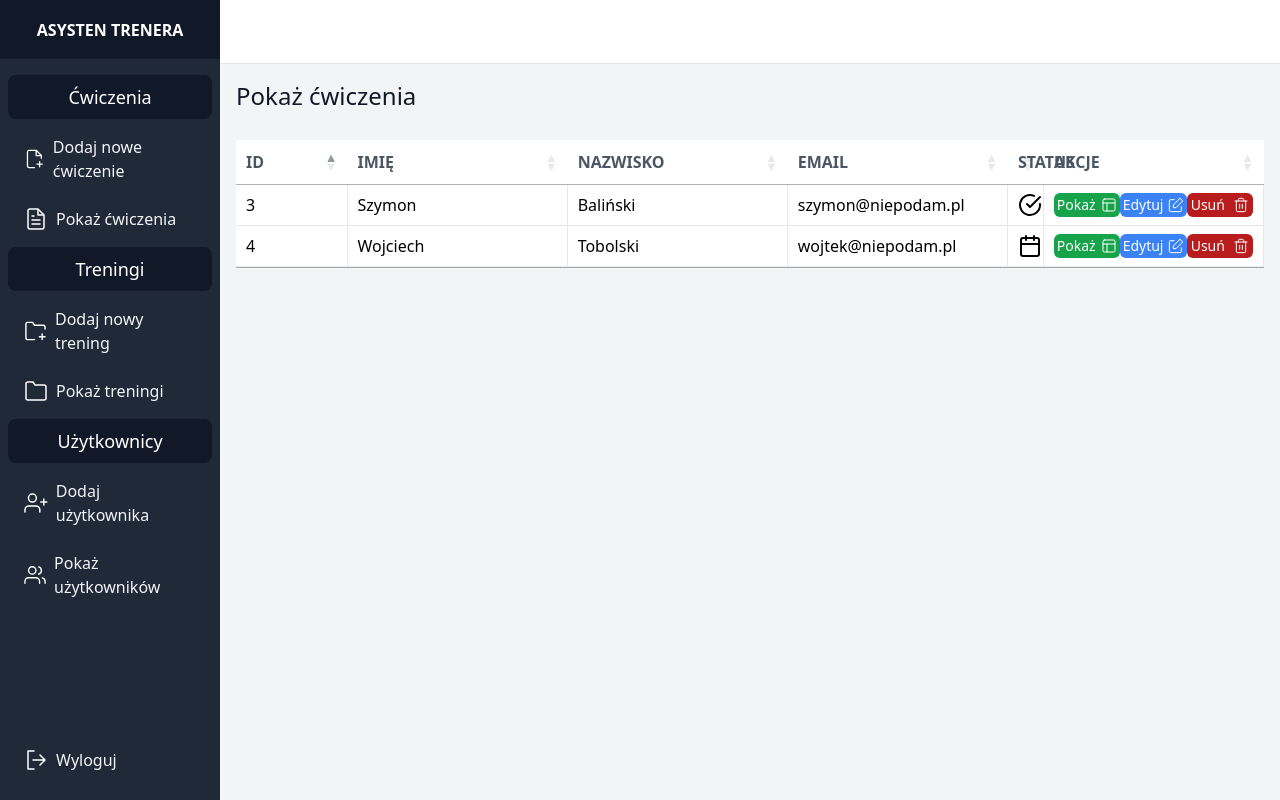
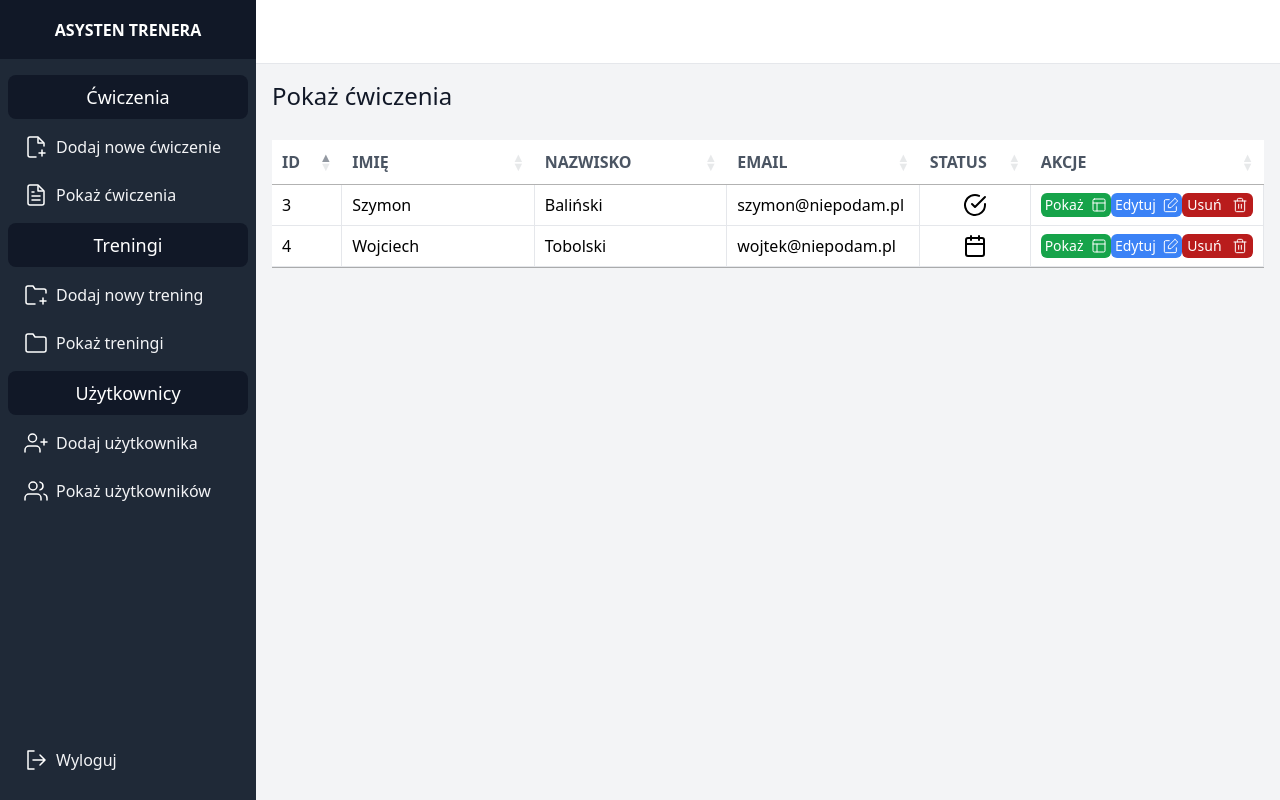
Before and after one commit to 321nomyzS/FitnessApp_server, a Django app: page /client in a window 1280 px wide. Run offline with Django 4.2, Linux system fonts and the light colour scheme; a user stored in the database is signed in; data comes from the database, SQL or seed files in the repository; both versions use the stored data as it was after the commit; some libraries are stand-ins or nearby versions.

Commit message:
Fixing show_clients.html styles

```diff
--- a/trener_style/static/css/dist/styles.css
+++ b/trener_style/static/css/dist/styles.css
@@ -885,11 +885,6 @@ select {
   height: 1.5rem;
 }
 
-.h-max {
-  height: -moz-max-content;
-  height: max-content;
-}
-
 .h-px {
   height: 1px;
 }
@@ -898,14 +893,6 @@ select {
   height: 100vh;
 }
 
-.h-full {
-  height: 100%;
-}
-
-.w-1\/12 {
-  width: 8.333333%;
-}
-
 .w-1\/2 {
   width: 50%;
 }
@@ -960,6 +947,14 @@ select {
 
 .w-full {
   width: 100%;
+}
+
+.w-\[10\%\] {
+  width: 10%;
+}
+
+.w-\[5\%\] {
+  width: 5%;
 }
 
 .max-w-md {
@@ -1220,20 +1215,12 @@ select {
   padding-right: 1rem;
 }
 
-.pt-px {
-  padding-top: 1px;
-}
-
 .text-left {
   text-align: left;
 }
 
 .text-center {
   text-align: center;
-}
-
-.align-middle {
-  vertical-align: middle;
 }
 
 .font-\[sans-serif\] {
--- a/trener_style/templates/show_clients.html
+++ b/trener_style/templates/show_clients.html
@@ -18,12 +18,12 @@
         <table class="w-full table-fixed" datatable id="exercise-table">
             <thead class="">
               <tr class="bg-white my-5">
-                <th class="w-1/12 py-5 px-6 text-left text-gray-600 font-bold uppercase">ID</th>
-                <th class="w-1/5 py-5 px-6 text-left text-gray-600 font-bold uppercase">Imię</th>
-                <th class="w-1/5 py-5 px-6 text-left text-gray-600 font-bold uppercase">Nazwisko</th>
-                <th class="w-1/5 py-5 px-6 text-left text-gray-600 font-bold uppercase">Email</th>
-                <th class="w-1/8 py-5 px-6 text-left text-gray-600 font-bold uppercase">Status</th>
-                <th class="w-1/5 py-5 px-6 text-left text-gray-600 font-bold uppercase">Akcje</th>
+                <th style="width: 5%" class="py-5 px-6 text-left text-gray-600 font-bold uppercase">ID</th>
+                <th style="width: 20%" class="py-5 px-6 text-left text-gray-600 font-bold uppercase">Imię</th>
+                <th style="width: 20%" class="py-5 px-6 text-left text-gray-600 font-bold uppercase">Nazwisko</th>
+                <th style="width: 20%" class="py-5 px-6 text-left text-gray-600 font-bold uppercase">Email</th>
+                <th style="width: 10%" class="py-5 px-6 text-left text-gray-600 font-bold uppercase">Status</th>
+                <th style="width: 25%" class="py-5 px-6 text-left text-gray-600 font-bold uppercase">Akcje</th>
               </tr>
             </thead>
             <tbody class="bg-white">
```
Also changed, not shown: db.sqlite3.
